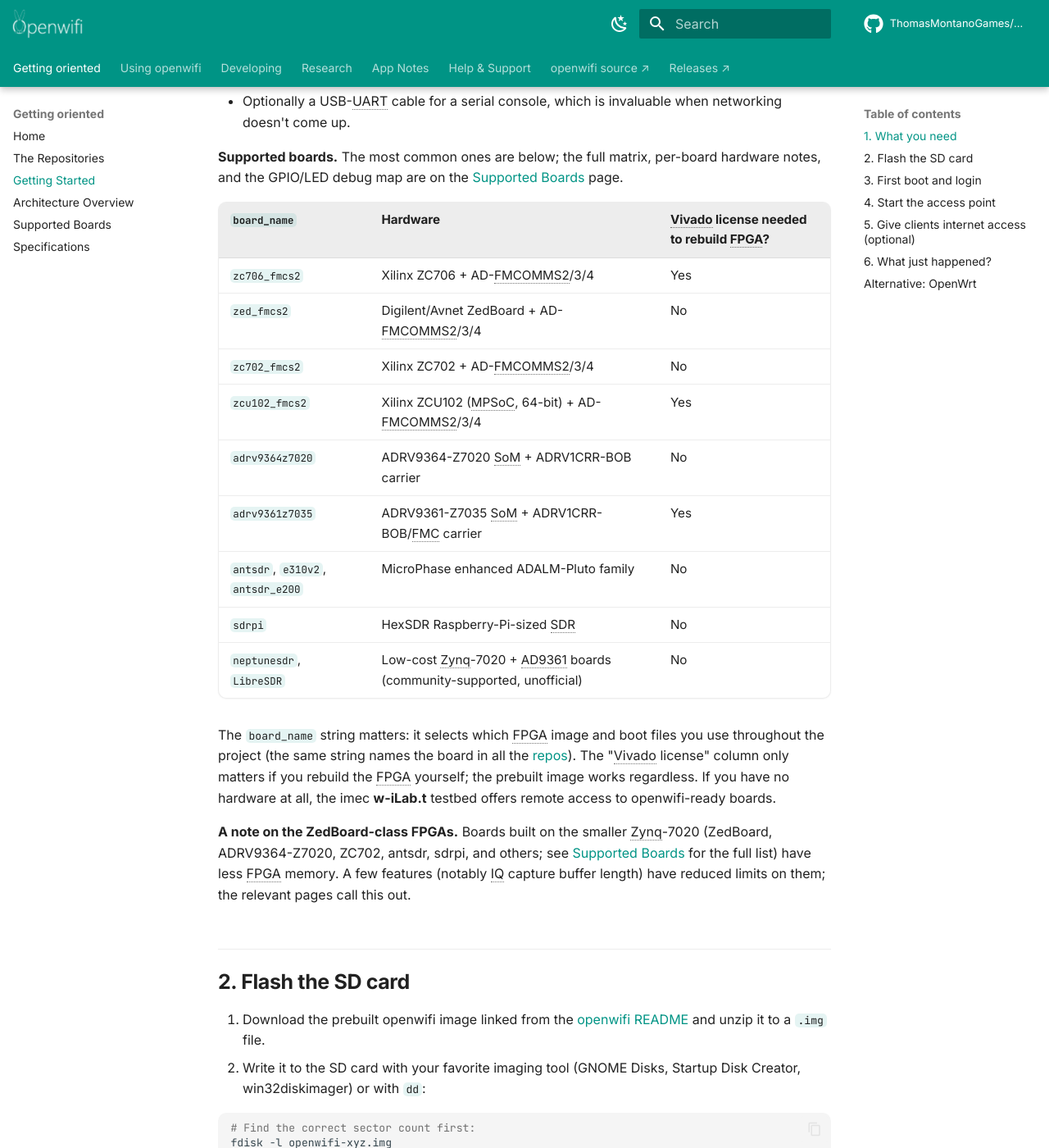
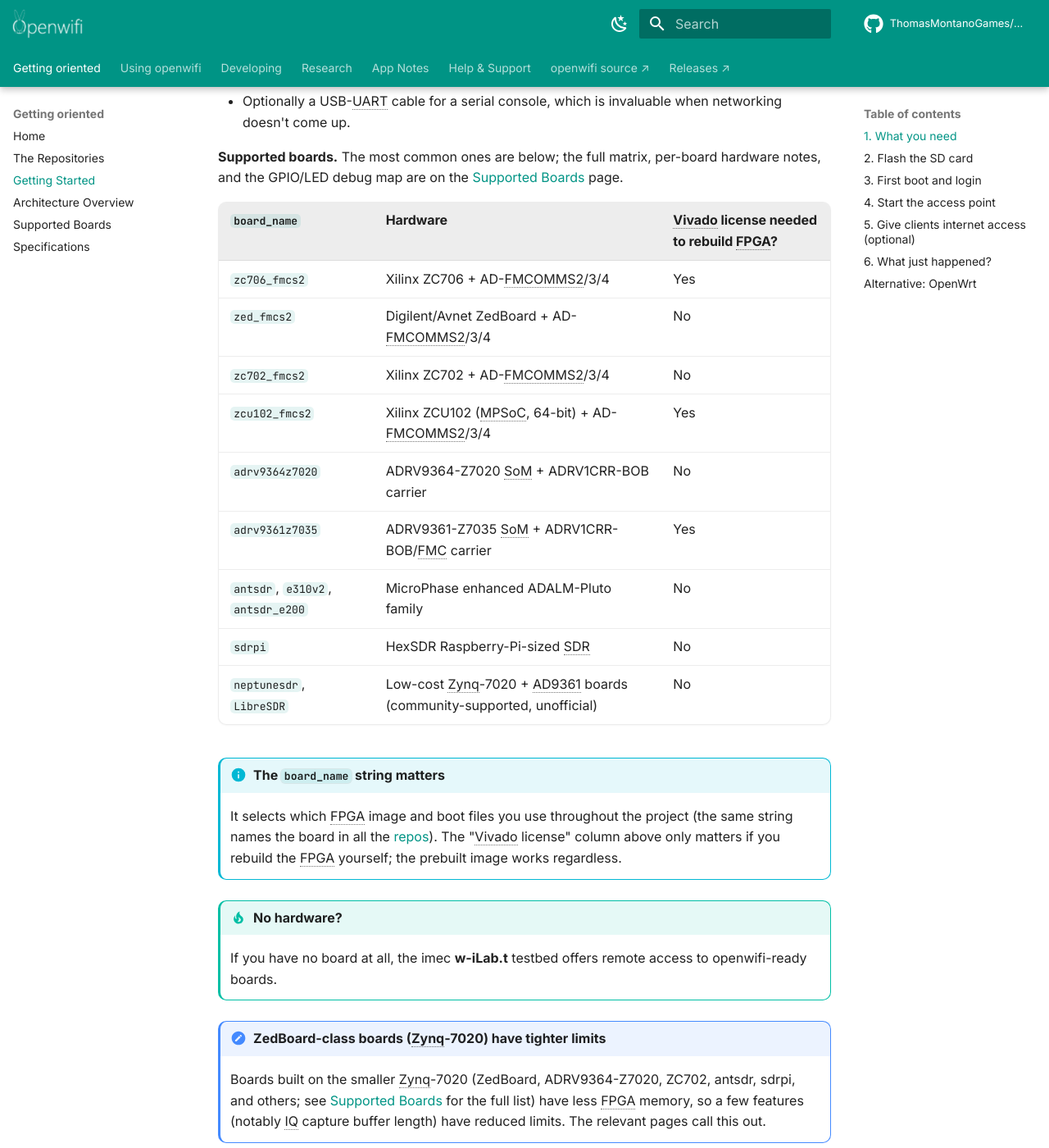
Before and after one commit to ThomasMontanoGames/OpenWifi-Wiki, an MkDocs documentation site: the page built from docs/Getting-Started.md, in a window 1280 px wide and 1400 px high, scrolled down 505 px. Shown: the whole window at 82% size. Built offline with MkDocs 1.6.1 and Material for MkDocs 9.7.7, drawn with Linux system fonts in a browser that asks for light colours; comment, search, counter and statistics services are not loaded.

Commit message:
Add last-updated dates, Getting Started callouts, and CSS polish
- Per-page "last updated" via git-revision-date-localized (with a
  build-date fallback); requirements + CI fetch-depth: 0 so the plugin
  can read real git dates under --strict.
- Convert two Getting Started paragraphs into info/tip/note admonitions.
- Bump table/admonition font to 0.8rem and add heading scroll-margin-top
  so anchored headings clear the sticky header.

```diff
--- a/docs/Getting-Started.md
+++ b/docs/Getting-Started.md
@@ -26,9 +26,14 @@
 | `sdrpi` | HexSDR Raspberry-Pi-sized SDR | No |
 | `neptunesdr`, `LibreSDR` | Low-cost Zynq-7020 + AD9361 boards (community-supported, unofficial) | No |
 
-The `board_name` string matters: it selects which FPGA image and boot files you use throughout the project (the same string names the board in all the [repos](Repositories.md)). The "Vivado license" column only matters if you rebuild the FPGA yourself; the prebuilt image works regardless. If you have no hardware at all, the imec **w-iLab.t** testbed offers remote access to openwifi-ready boards.
+!!! info "The `board_name` string matters"
+    It selects which FPGA image and boot files you use throughout the project (the same string names the board in all the [repos](Repositories.md)). The "Vivado license" column above only matters if you rebuild the FPGA yourself; the prebuilt image works regardless.
 
-**A note on the ZedBoard-class FPGAs.** Boards built on the smaller Zynq-7020 (ZedBoard, ADRV9364-Z7020, ZC702, antsdr, sdrpi, and others; see [Supported Boards](Supported-Boards.md#the-board-matrix) for the full list) have less FPGA memory. A few features (notably IQ capture buffer length) have reduced limits on them; the relevant pages call this out.
+!!! tip "No hardware?"
+    If you have no board at all, the imec **w-iLab.t** testbed offers remote access to openwifi-ready boards.
+
+!!! note "ZedBoard-class boards (Zynq-7020) have tighter limits"
+    Boards built on the smaller Zynq-7020 (ZedBoard, ADRV9364-Z7020, ZC702, antsdr, sdrpi, and others; see [Supported Boards](Supported-Boards.md#the-board-matrix) for the full list) have less FPGA memory, so a few features (notably IQ capture buffer length) have reduced limits. The relevant pages call this out.
 
 ## 2. Flash the SD card
 
--- a/docs/assets/stylesheets/extra.css
+++ b/docs/assets/stylesheets/extra.css
@@ -43,6 +43,20 @@
 /* Header title a little tighter */
 .md-header__title { font-weight: 700; letter-spacing: -0.01em; }
 
+/* ---- Anchored headings clear the sticky chrome ----
+   Following a permalink or a TOC entry scrolls the heading to the very top,
+   where the sticky header (and sticky tabs) would otherwise cover it. Offset
+   the scroll target so the heading lands just below that chrome. This affects
+   only scroll position, not layout spacing. Tune if it feels too high/low. */
+.md-typeset h1,
+.md-typeset h2,
+.md-typeset h3,
+.md-typeset h4,
+.md-typeset h5,
+.md-typeset h6 {
+  scroll-margin-top: 3.6rem;
+}
+
 /* ---- Wider layout ----
    Give the content column more room (Material's default is fairly narrow),
    then use a "breakout" measure: cap running prose at a readable line
@@ -87,7 +101,7 @@
   border-radius: 10px;
   overflow: hidden;
   box-shadow: 0 1px 2px rgba(0, 0, 0, 0.04);
-  font-size: 0.76rem;
+  font-size: 0.8rem;
 }
 .md-typeset table:not([class]) th {
   background: var(--md-default-fg-color--lightest);
@@ -133,7 +147,7 @@
   border-left-width: 3px;
   border-radius: 10px;
   box-shadow: none;
-  font-size: 0.76rem;
+  font-size: 0.8rem;
 }
 
 /* ---- Figures & captions (diagrams, screenshots) ---- */
--- a/mkdocs.yml
+++ b/mkdocs.yml
@@ -83,6 +83,13 @@
 
 plugins:
   - search
+  # Adds a per-page "last updated" date (from git history) shown at the
+  # bottom of each page. fallback_to_build_date keeps builds working when
+  # full git history isn't available (e.g. a shallow checkout).
+  - git-revision-date-localized:
+      type: date
+      enable_creation_date: false
+      fallback_to_build_date: true
 
 extra:
   social:
--- a/requirements.txt
+++ b/requirements.txt
@@ -1 +1,2 @@
 mkdocs-material>=9.7,<10
+mkdocs-git-revision-date-localized-plugin>=1.5,<2
```
Also changed, not shown: 1 other file.
